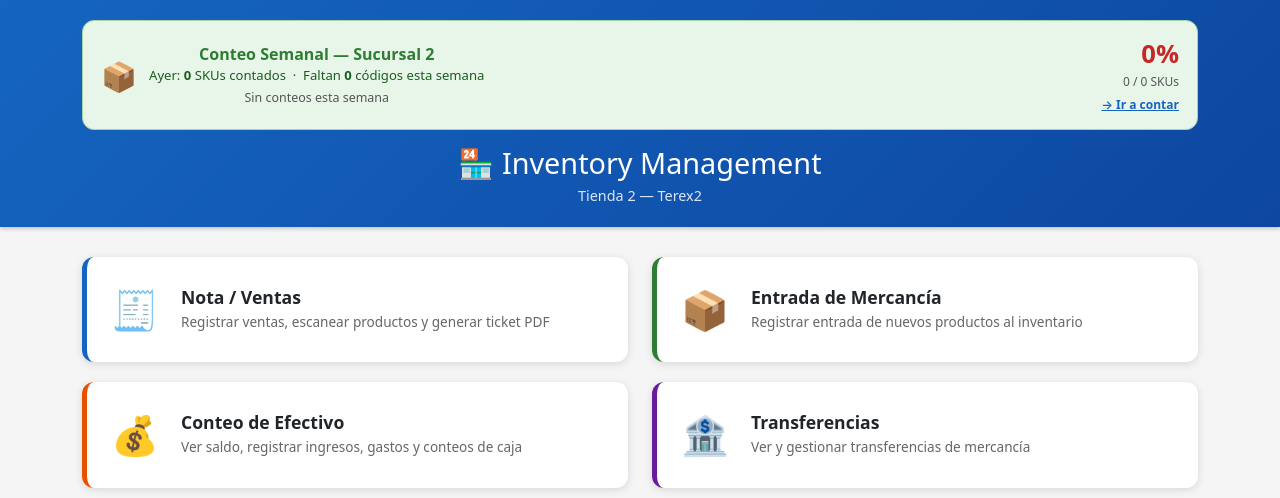
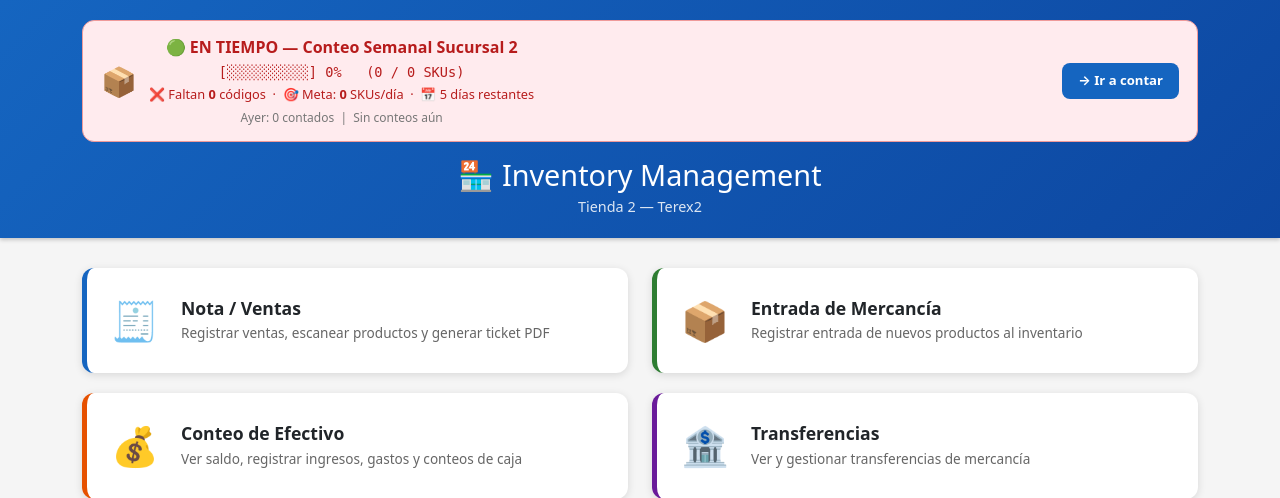
Before and after one commit to cxmex/inventario_2, a FastAPI app: page / in a window 1280 px wide. Shown: the top 498 px of the page. Run offline with FastAPI, Linux system fonts and the light colour scheme; data that the repository does not hold is empty.

Commit message:
Add urgency/daily-target fields to counting endpoint + update S2 banner
- /api/counting-progress: now returns urgency, daily_target, days_left
- index2.html: dynamic color banner matching app1 — progress bar, meta diaria,
  días restantes, urgency label, renotify browser notification

Co-Authored-By: Claude Sonnet 4.6 <noreply@anthropic.com>

```diff
--- a/app.py
+++ b/app.py
@@ -1365,6 +1365,21 @@ async def counting_progress_t2():
 
         counted = len(seen_week)
         pct = round(counted / total * 100, 1) if total else 0
+        remaining = max(total - counted, 0)
+        weekday = now.weekday()
+        days_left = max(6 - weekday, 1)
+        import math as _math
+        daily_target = _math.ceil(remaining / days_left) if remaining else 0
+        if weekday >= 5:
+            urgency = "🚨 CRÍTICO"
+        elif weekday == 4 and pct < 90:
+            urgency = "🔴 URGENTE"
+        elif weekday == 3 and pct < 70:
+            urgency = "🟠 ATENCIÓN"
+        elif weekday == 2 and pct < 50:
+            urgency = "🟡 AVISO"
+        else:
+            urgency = "🟢 EN TIEMPO"
         return {
             "branch": "terex2",
             "week_start": monday.strftime("%d/%m/%Y"),
@@ -1373,9 +1388,12 @@ async def counting_progress_t2():
             "total": total,
             "counted": counted,
             "yesterday": len(seen_yesterday),
-            "remaining": max(total - counted, 0),
+            "remaining": remaining,
             "pct": pct,
             "daily": {d: len(s) for d, s in daily.items()},
+            "daily_target": daily_target,
+            "days_left": days_left,
+            "urgency": urgency,
         }
     except Exception as e:
         return JSONResponse({"error": str(e)}, status_code=500)
--- a/templates/index2.html
+++ b/templates/index2.html
@@ -289,42 +289,46 @@
         }
 
         function showBrowserNotification(d) {
-            const title = `📦 Conteo S2 — ${d.pct}% completado`;
-            const body = `Ayer: ${d.yesterday} SKUs contados. Faltan ${d.remaining} códigos para terminar la semana.`;
-            try { new Notification(title, { body, tag: 'conteo-s2' }); } catch(e) {}
+            const title = `${d.urgency} Conteo S2 — ${d.pct}%`;
+            const body = `El día de ayer se contaron ${d.yesterday} códigos de barra. Nos faltan ${d.remaining} SKUs para terminar el conteo de esta semana.\nMeta diaria: ${d.daily_target} SKUs/día (${d.days_left} días restantes)`;
+            try { new Notification(title, { body, tag: 'conteo-s2', renotify: true }); } catch(e) {}
         }
 
         function showConteoBanner(d) {
+            const bgColor  = d.pct >= 80 ? '#e8f5e9' : d.pct >= 50 ? '#fff3e0' : '#ffebee';
+            const bdColor  = d.pct >= 80 ? '#a5d6a7' : d.pct >= 50 ? '#ffcc80' : '#ef9a9a';
+            const txtColor = d.pct >= 80 ? '#1b5e20' : d.pct >= 50 ? '#e65100' : '#b71c1c';
+            const barDone  = Math.round(d.pct / 10);
+            const bar      = '█'.repeat(barDone) + '░'.repeat(10 - barDone);
+            const dayStr   = Object.entries(d.daily).filter(([,v])=>v>0).map(([k,v])=>`${k}: ${v}`).join(' · ') || 'Sin conteos aún';
+
             let el = document.getElementById('conteo-banner');
             if (!el) {
                 el = document.createElement('div');
                 el.id = 'conteo-banner';
-                el.style.cssText = `background:#e8f5e9;border:1px solid #a5d6a7;border-radius:12px;
-                    padding:14px 18px;margin-bottom:16px;display:flex;align-items:center;
-                    justify-content:space-between;flex-wrap:wrap;gap:10px;`;
                 const container = document.querySelector('.container');
-                const firstChild = container.firstElementChild;
-                container.insertBefore(el, firstChild);
+                container.insertBefore(el, container.firstElementChild);
             }
-            const pctColor = d.pct >= 80 ? '#1b5e20' : d.pct >= 50 ? '#e65100' : '#c62828';
+            el.style.cssText = `background:${bgColor};border:1px solid ${bdColor};border-radius:12px;
+                padding:14px 18px;margin-bottom:16px;`;
             el.innerHTML = `
-                <div style="display:flex;align-items:center;gap:12px;">
-                    <span style="font-size:1.8rem">📦</span>
-                    <div>
-                        <div style="font-weight:700;color:#2e7d32;font-size:1rem;">Conteo Semanal — Sucursal 2</div>
-                        <div style="font-size:0.82rem;color:#1b5e20;">
-                            Ayer: <b>${d.yesterday}</b> SKUs contados &nbsp;·&nbsp;
-                            Faltan <b>${d.remaining}</b> códigos esta semana
-                        </div>
-                        <div style="font-size:0.78rem;color:#555;margin-top:3px;">
-                            ${Object.entries(d.daily).filter(([,v])=>v>0).map(([k,v])=>`${k}: ${v}`).join(' &nbsp;|&nbsp; ') || 'Sin conteos esta semana'}
+                <div style="display:flex;justify-content:space-between;align-items:flex-start;flex-wrap:wrap;gap:10px;">
+                    <div style="display:flex;align-items:center;gap:12px;flex:1;min-width:200px;">
+                        <span style="font-size:1.8rem">📦</span>
+                        <div>
+                            <div style="font-weight:700;color:${txtColor};font-size:1rem;">${d.urgency} — Conteo Semanal Sucursal 2</div>
+                            <div style="font-family:monospace;font-size:0.85rem;color:${txtColor};margin:3px 0;">[${bar}] ${d.pct}% &nbsp; (${d.counted} / ${d.total} SKUs)</div>
+                            <div style="font-size:0.8rem;color:${txtColor};">
+                                ❌ Faltan <b>${d.remaining}</b> códigos &nbsp;·&nbsp;
+                                🎯 Meta: <b>${d.daily_target}</b> SKUs/día &nbsp;·&nbsp;
+                                📅 ${d.days_left} días restantes
+                            </div>
+                            <div style="font-size:0.75rem;color:#777;margin-top:4px;">
+                                Ayer: ${d.yesterday} contados &nbsp;|&nbsp; ${dayStr}
+                            </div>
                         </div>
                     </div>
-                </div>
-                <div style="text-align:right;flex-shrink:0;">
-                    <div style="font-size:1.6rem;font-weight:700;color:${pctColor};">${d.pct}%</div>
-                    <div style="font-size:0.75rem;color:#555;">${d.counted} / ${d.total} SKUs</div>
-                    <a href="/check_barcode_mobile2" style="font-size:0.75rem;color:#1565C0;font-weight:600;">→ Ir a contar</a>
+                    <a href="/check_barcode_mobile2" style="background:#1565C0;color:#fff;padding:8px 16px;border-radius:8px;font-size:0.82rem;font-weight:700;text-decoration:none;white-space:nowrap;align-self:center;">→ Ir a contar</a>
                 </div>`;
         }
     </script>
```
